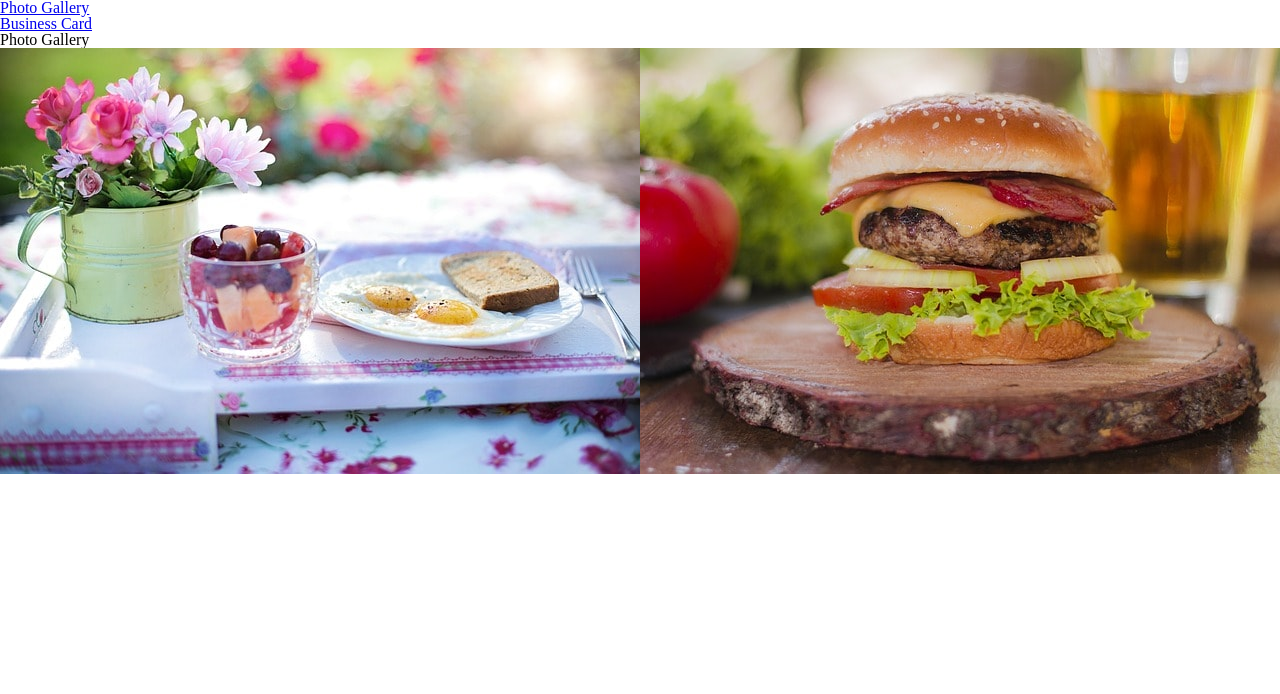
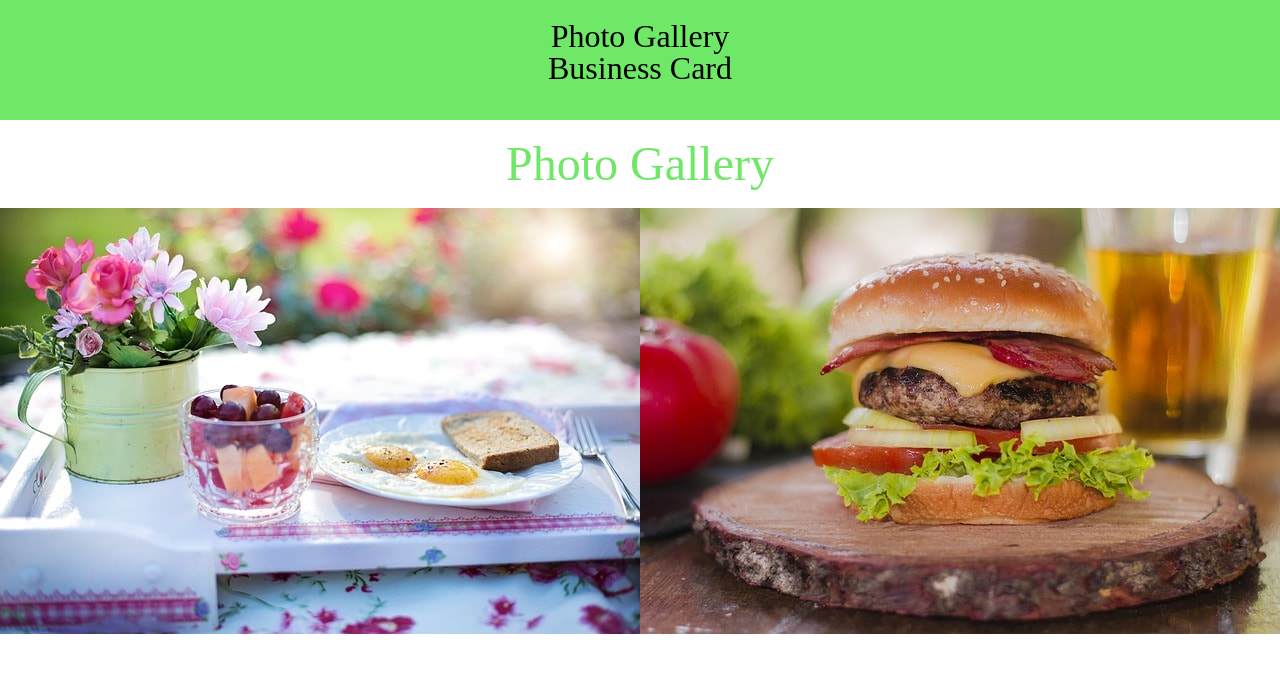
Before and after one commit to AlexLeoDEV/CSSFlex, a website: page src/index.html in a window 1280 px wide. Shown: the top 694 px of the page. Drawn offline with nearby package versions, Linux system fonts and the light colour scheme; files that its build step writes are made by us from their sources.

Commit message:
Added initial styles

```diff
--- a/src/index.html
+++ b/src/index.html
@@ -14,7 +14,7 @@
                 <li><a href="card.html">Business Card</a></li>
             </ul>
         </header>
-        <h1>Photo Gallery</h1>
+        <h1 class="page-title">Photo Gallery</h1>
         <div class="container">
             <figure><img src="images/breakfast.jpg" alt="breakfast" class="img-1"></figure>
             <figure><img src="images/burgers.jpg" alt="burger" class="img-2"></figure>
--- a/src/scss/style.scss
+++ b/src/scss/style.scss
@@ -1,3 +1,28 @@
+header {
+  height: 100px;
+  font-size: 2rem;
+  text-align: center;
+  background-color: #6ee866;
+  padding-top: 20px;
+}
+
+a {
+  text-decoration: none;
+  color: black;
+}
+
+a:hover {
+  text-decoration: none;
+  color: mediumpurple;
+}
+
+.page-title {
+  color: #6ee866;
+  text-align: center;
+  font-size: 3rem;
+  padding: 20px;
+}
+
 .container {
   display: flex;
 }
```
Also changed, not shown: src/card.html (+1 -1 lines).
